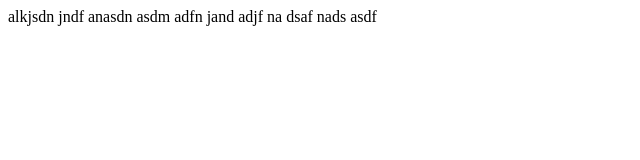
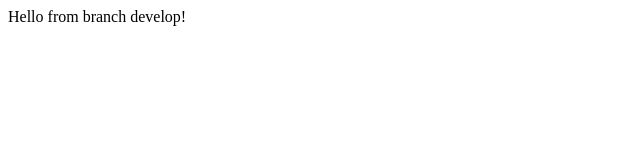
Before and after one commit to Andrewmarkov/git11, a plain HTML site: page index.html in a window 1280 px wide. Shown: the whole page, without its empty margins (0-640 px from the left). Drawn offline with Linux system fonts and the light colour scheme.

Commit message:
changed brunch

```diff
--- a/index.html
+++ b/index.html
@@ -7,9 +7,7 @@
     <title>Document</title>
 </head>
 <body>
-    alkjsdn jndf anasdn asdm adfn jand
-    adjf na
-    dsaf nads asdf
+Hello from branch develop!
     <b></b>
 </body>
 </html>
```
Also changed, not shown: 1 other file.
